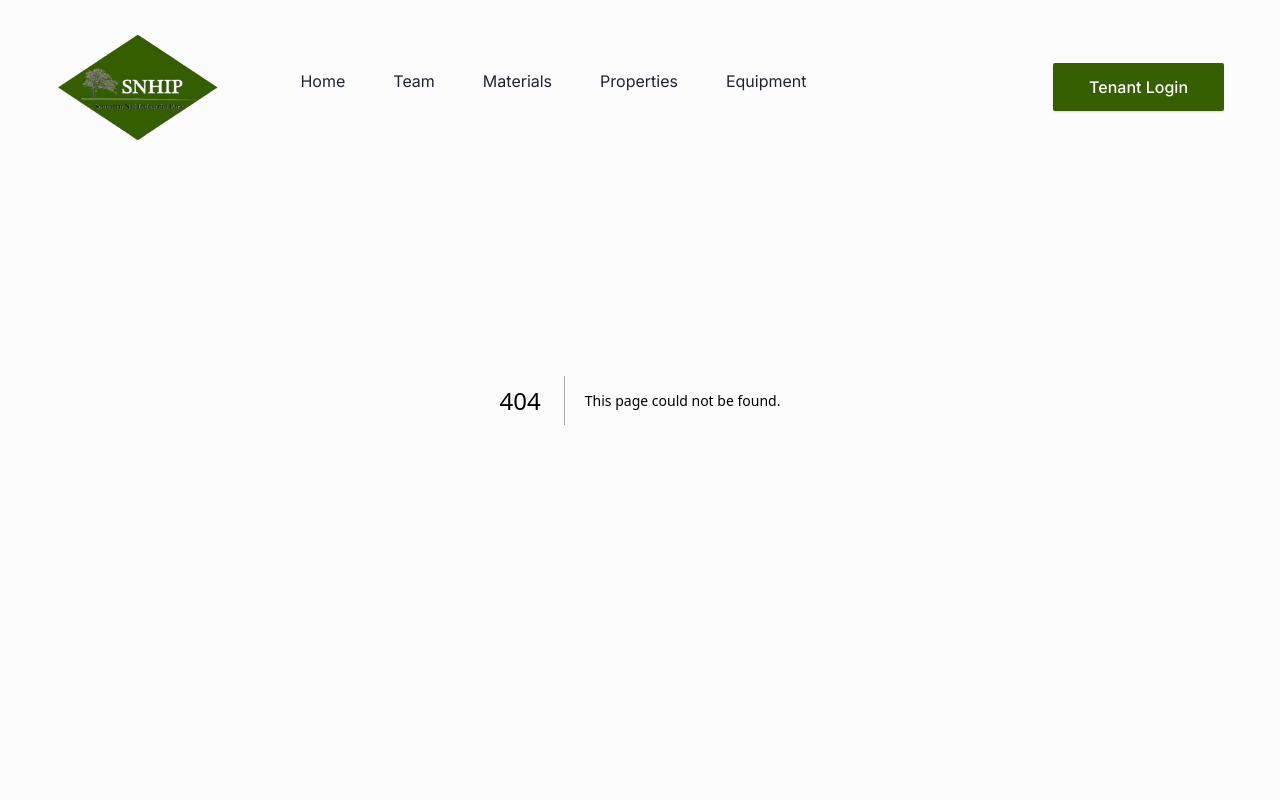
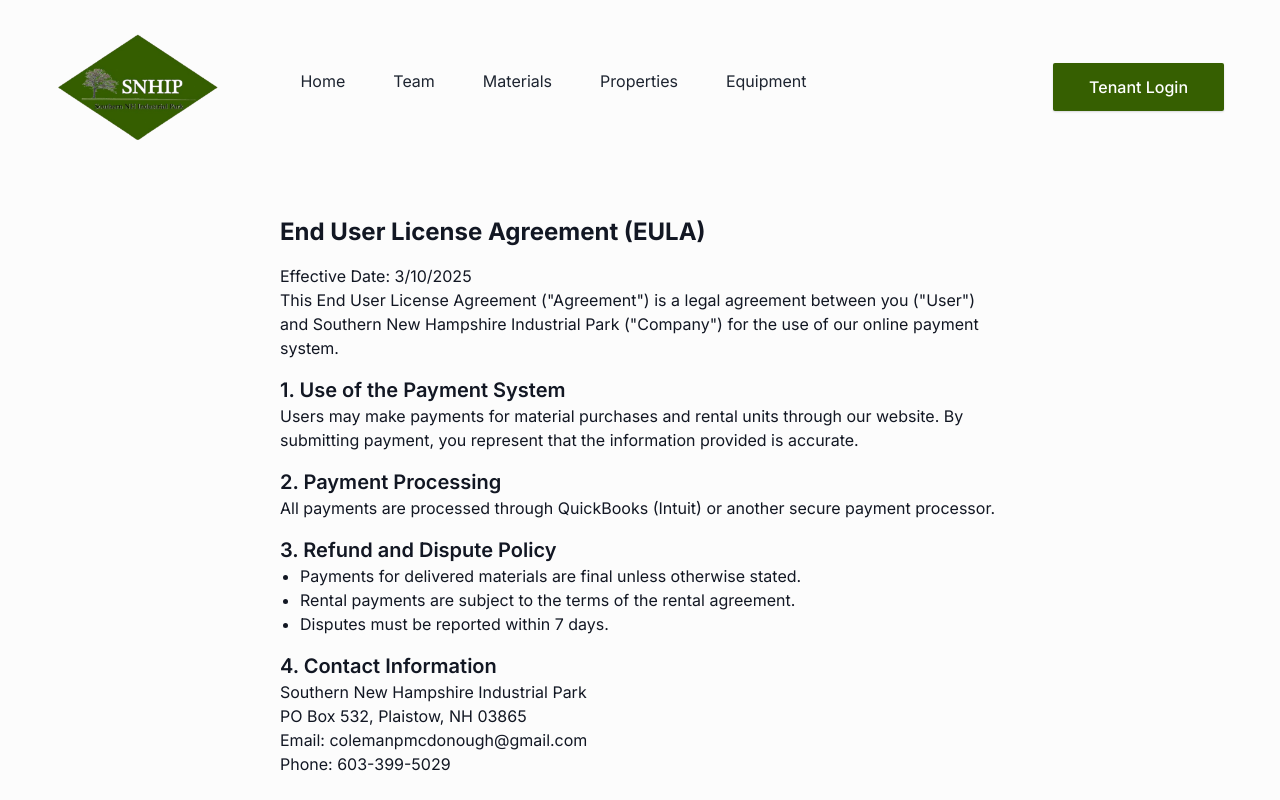
Before and after one commit to Coleman-McDonough/snhip, a Next.js app: page /eula in a window 1280 px wide. Before the commit this address had no page. Shown: the top 800 px of the page. Built offline with nearby package versions, Linux system fonts and the light colour scheme.

Commit message:
added policies

```diff
--- /dev/null
+++ b/src/app/eula/page.tsx
@@ -0,0 +1,5 @@
+import { EULA } from "@/components/Policies";
+
+export default function EULAPage() {
+  return <EULA />;
+}
--- /dev/null
+++ b/src/app/privacy-policy/page.tsx
@@ -0,0 +1,5 @@
+import { PrivacyPolicy } from "@/components/Policies";
+
+export default function PrivacyPolicyPage() {
+  return <PrivacyPolicy />;
+}
--- /dev/null
+++ b/src/components/Policies/index.tsx
@@ -0,0 +1,99 @@
+import React from "react";
+
+export const PrivacyPolicy = () => {
+  return (
+    <div className="mx-auto mt-48 max-w-3xl  p-6 text-black">
+      <h1 className="mb-4 text-2xl font-bold">Privacy Policy</h1>
+      <p>Effective Date: 3/10/2025</p>
+      <p>
+        {`This Privacy Policy describes how Southern New Hampshire Industrial Park
+        ("we," "our," or "us") collects, uses, and protects the personal
+        information of users who make payments through our website.`}
+      </p>
+      <h2 className="mt-4 text-xl font-semibold">1. Information We Collect</h2>
+      <ul className="list-disc pl-5">
+        <li>Name</li>
+        <li>Contact information (email, phone number, billing address)</li>
+        <li>
+          Payment details (credit card information, bank details, transaction
+          history)
+        </li>
+      </ul>
+      <h2 className="mt-4 text-xl font-semibold">
+        2. How We Use Your Information
+      </h2>
+      <p>We use the collected information to:</p>
+      <ul className="list-disc pl-5">
+        <li>Process payments for products and services</li>
+        <li>Verify transactions and prevent fraud</li>
+        <li>Provide customer support</li>
+        <li>Comply with legal obligations</li>
+      </ul>
+      <h2 className="mt-4 text-xl font-semibold">3. Sharing of Information</h2>
+      <p>
+        We do not sell or rent your personal information. However, we may share
+        it with:
+      </p>
+      <ul className="list-disc pl-5">
+        <li>QuickBooks (Intuit) and other payment processors</li>
+        <li>Law enforcement if required by law</li>
+        <li>Service providers assisting in business operations</li>
+      </ul>
+      <h2 className="mt-4 text-xl font-semibold">4. Contact Information</h2>
+      <p>
+        Southern New Hampshire Industrial Park <br />
+        PO Box 532, Plaistow, NH 03865 <br />
+        Email: colemanpmcdonough@gmail.com <br />
+        Phone: 603-399-5029
+      </p>
+    </div>
+  );
+};
+
+export const EULA = () => {
+  return (
+    <div className="mx-auto mt-48 max-w-3xl p-6 text-black">
+      <h1 className="mb-4 text-2xl font-bold">
+        End User License Agreement (EULA)
+      </h1>
+      <p>Effective Date: 3/10/2025</p>
+      <p>
+        {`This End User License Agreement ("Agreement") is a legal agreement between you ("User")
+        and Southern New Hampshire Industrial Park ("Company") for the use of our online payment
+        system.`}
+      </p>
+      <h2 className="mt-4 text-xl font-semibold">
+        1. Use of the Payment System
+      </h2>
+      <p>
+        Users may make payments for material purchases and rental units through
+        our website. By submitting payment, you represent that the information
+        provided is accurate.
+      </p>
+      <h2 className="mt-4 text-xl font-semibold">2. Payment Processing</h2>
+      <p>
+        All payments are processed through QuickBooks (Intuit) or another secure
+        payment processor.
+      </p>
+      <h2 className="mt-4 text-xl font-semibold">
+        3. Refund and Dispute Policy
+      </h2>
+      <ul className="list-disc pl-5">
+        <li>
+          Payments for delivered materials are final unless otherwise stated.
+        </li>
+        <li>
+          Rental payments are subject to the terms of the rental agreement.
+        </li>
+        <li>Disputes must be reported within 7 days.</li>
+      </ul>
+      <h2 className="mt-4 text-xl font-semibold">4. Contact Information</h2>
+      <p>
+        Southern New Hampshire Industrial Park <br />
+        PO Box 532, Plaistow, NH 03865 <br />
+        Email: colemanpmcdonough@gmail.com <br />
+        Phone: 603-399-5029
+      </p>
+    </div>
+  );
+};
```
